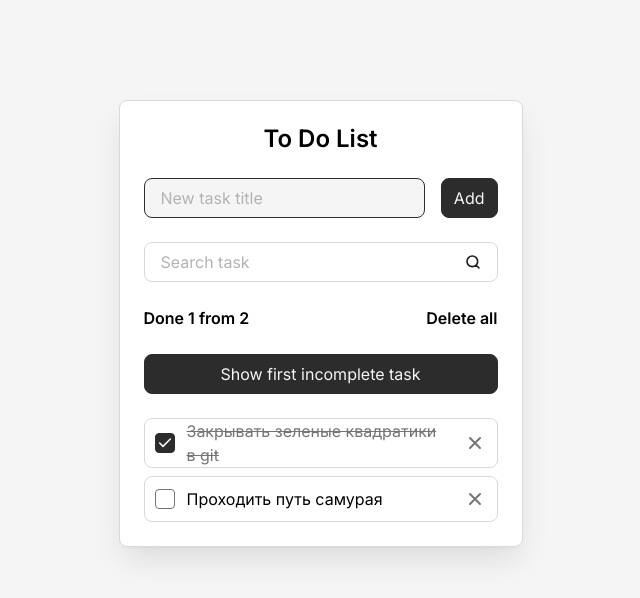
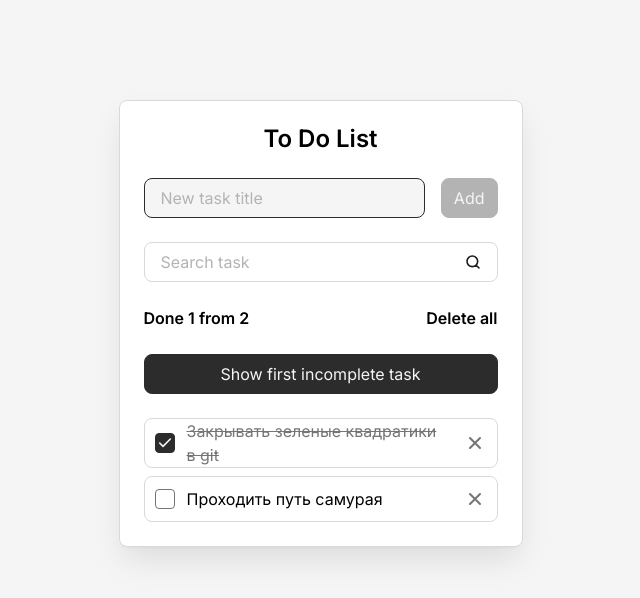
Before and after one commit to Oleg-ru/to-do-list, a React (Vite) app: page / in a window 1280 px wide. Shown: the top 598 px of the page, without its empty margins (312-952 px from the left). Built offline with nearby package versions, Linux system fonts and the light colour scheme.

Commit message:
Видео #13 Улучшен UX для поля ввода названия задачи. Показываем ошибку при пусчтом вводе.

```diff
--- a/src/components/AddTaskForm.jsx
+++ b/src/components/AddTaskForm.jsx
@@ -1,4 +1,4 @@
-import React, {useContext} from 'react';
+import React, {useContext, useState} from 'react';
 import Field from "./Field.jsx";
 import Button from "./Button.jsx";
 import {TasksContext} from "../context/TasksContext.jsx";
@@ -12,9 +12,25 @@ function AddTaskForm() {
         newTaskInputRef,
     } = useContext(TasksContext);
 
+    const [error, setError] = useState('');
+
+    const clearNewTaskTitle = newTaskTitle.trim();
+    const isNewTaskTitleEmpty = clearNewTaskTitle.length === 0;
+
     const onSubmit = (event) => {
         event.preventDefault();
-        addTask()
+        if (!isNewTaskTitleEmpty) {
+            addTask(clearNewTaskTitle)
+        }
+    };
+
+    const onInput = (event) => {
+        const {value} = event.target;
+        const clearValue = value.trim();
+        const hawsOnlySpaces = value.length > 0 && clearValue.length === 0;
+
+        setNewTaskTitle(value)
+        setError(hawsOnlySpaces ? 'The task cannot be empty' : '')
     };
 
     return (
@@ -24,10 +40,14 @@ function AddTaskForm() {
                 label="New task title"
                 id="new-task"
                 value={newTaskTitle}
-                onInput={(event) => {setNewTaskTitle(event.target.value)}}
+                error={error}
+                onInput={onInput}
                 ref={newTaskInputRef}
             />
-            <Button type="submit">Add</Button>
+            <Button
+                type="submit"
+                isDisabled={isNewTaskTitleEmpty}
+            >Add</Button>
         </form>
     );
 }
--- a/src/components/Button.jsx
+++ b/src/components/Button.jsx
@@ -6,6 +6,7 @@ function Button(props) {
         className = '',
         type='button',
         children,
+        isDisabled,
         onClick,
     } = props
 
@@ -13,6 +14,7 @@ function Button(props) {
         <button
             className={`button ${className}`}
             type={type}
+            disabled={isDisabled}
             onClick={onClick}>{children}
         </button>
     );
--- a/src/components/Field.jsx
+++ b/src/components/Field.jsx
@@ -8,6 +8,7 @@ function Field(props) {
         label,
         type = 'text',
         value,
+        error,
         onInput,
         ref,
     } = props;
@@ -21,7 +22,7 @@ function Field(props) {
                 {label}
             </label>
             <input
-                className="field__input"
+                className={`field__input ${error ? 'is-invalid' : ''}`}
                 id={id}
                 placeholder=" "
                 autoComplete="off"
@@ -30,6 +31,9 @@ function Field(props) {
                 onInput={onInput}
                 ref={ref}
             />
+            {error && (
+                <span className="field__error" title={error}>{error}</span>
+            )}
         </div>
     );
 }
--- a/src/hooks/useTasks.js
+++ b/src/hooks/useTasks.js
@@ -38,19 +38,18 @@ const useTasks = () => {
         )
     }, [tasks]);
 
-    const addTask = useCallback(() => {
-        if (newTaskTitle.trim().length > 0) {
+    const addTask = useCallback((title) => {
+
         const newTask = {
             id: crypto?.randomUUID() ?? Date.now().toString(),
-                title: newTaskTitle,
+            title,
             isDone: false
         };
         setTasks((prevTasks) => [...prevTasks, newTask]);
         setNewTaskTitle('');
         setSearchQuery('');
         newTaskInputRef.current.focus();
-        }
-    }, [newTaskTitle]);
+    }, []);
 
     useEffect(() => {
         saveTasks(tasks)
--- a/src/styles/components/button.css
+++ b/src/styles/components/button.css
@@ -9,12 +9,20 @@
   border: 1px solid var(--color-dark-2);
   border-radius: var(--border-radius);
 
-  &:hover {
-    color: var(--color-dark-2);
-    background-color: transparent;
+  &:not(:disabled) {
+    &:hover {
+      color: var(--color-dark-2);
+      background-color: transparent;
+    }
+
+    &:active {
+      scale: 1.05;
+    }
   }
 
-  &:active {
-    scale: 1.05;
+  &:disabled {
+    background-color: var(--color-gray-3);
+    border-color: var(--color-gray-3);
+    cursor: not-allowed;
   }
 }
--- a/src/styles/components/field.css
+++ b/src/styles/components/field.css
@@ -46,4 +46,20 @@
       background-repeat: no-repeat;
     }
   }
+
+  &.is-invalid {
+    border-color: red;
+  }
 }
+
+.field__error {
+  position: absolute;
+  top: 100%;
+  left: 0;
+  font-size: 12px;
+  color: red;
+  text-overflow: ellipsis;
+  overflow: hidden;
+  white-space: nowrap;
+  max-width: 100%;
+}
```
Lines whose indentation alone changed are shown as unchanged.
